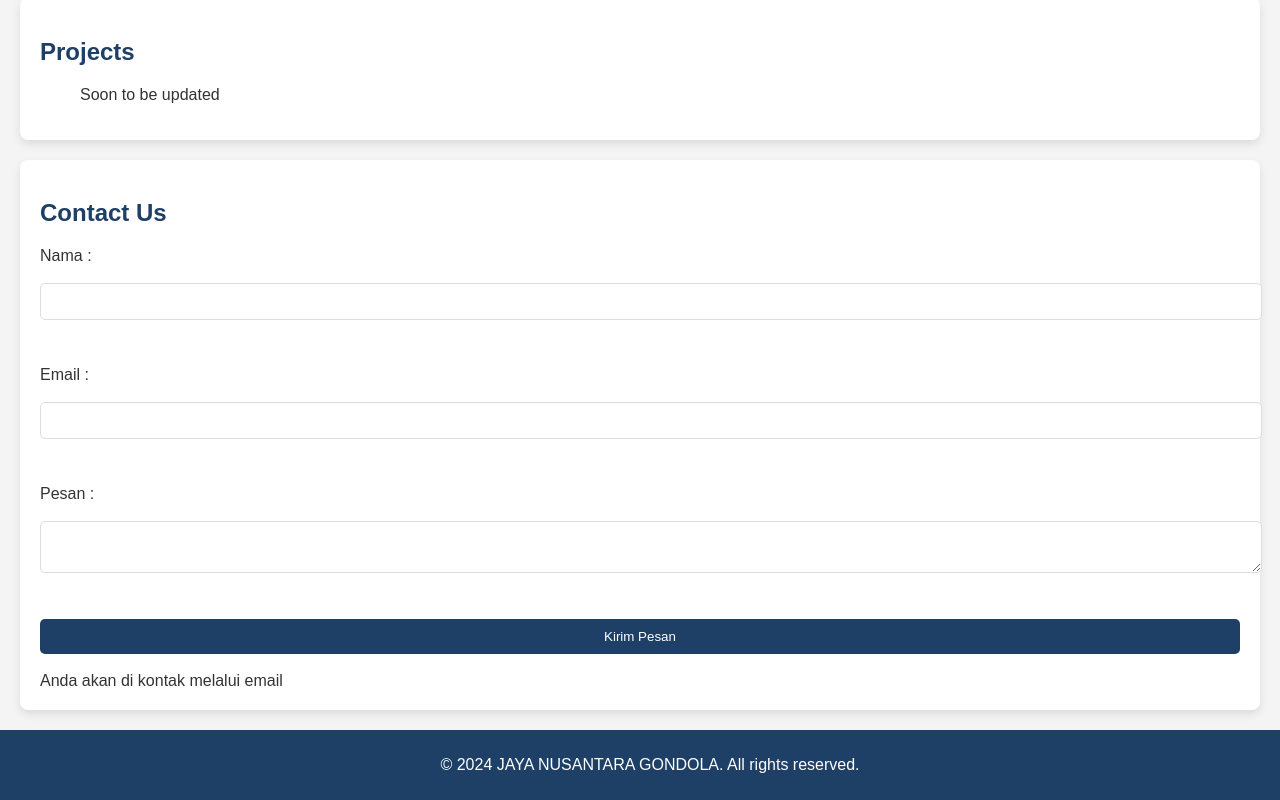
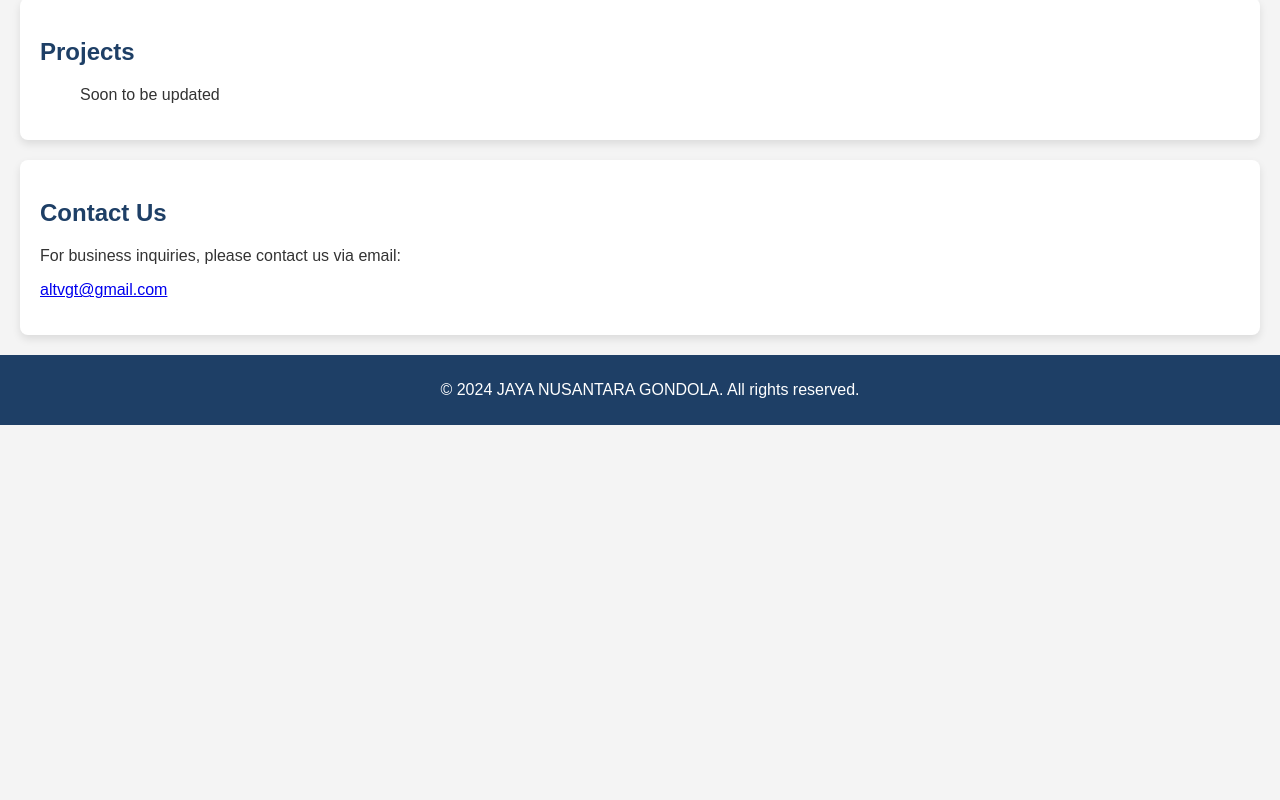
Before and after one commit to simonyunior/JAYA-NUSANTARA-GONDOLA, a plain HTML site: page web.html in a window 1280 px wide. Shown: the part 449-1249 px from the top of the page. After the commit the page ends 874 px from the top, so only its background shows below. Drawn offline with Linux system fonts and the light colour scheme.

Commit message:
minor changes

```diff
--- a/web.html
+++ b/web.html
@@ -4,7 +4,7 @@
   <meta charset="UTF-8">
   <meta name="viewport" content="width=device-width, initial-scale=1.0">
   <link rel="stylesheet" href="styles.css">
-  <title>My Company Website</title>
+  <title>JAYA NUSANTARA GONDOLA</title>
 </head>
 <body>
   <header>
@@ -33,22 +33,9 @@
 
   <section id="contact">
     <h2>Contact Us</h2>
-    <form action="altvgt@gmail.com" method="POST" enctype="text/plain">
-      <label for="name">Nama :</label><br>
-      <input type="text" id="name" name="name" required><br><br>
-
-      <label for="email">Email :</label><br>
-      <input type="email" id="email" name="email" required><br><br>
-
-      <label for="message">Pesan :</label><br>
-      <textarea id="message" name="message" required></textarea><br><br>
-
-      <button type="submit">Kirim Pesan</button><br>
-
-    <label> Anda akan di kontak melalui email </label>
-    </form>
+    <p>For business inquiries, please contact us via email:</p>
+    <p><a href="mailto:altvgt@gmail.com">altvgt@gmail.com</a></p>
   </section>
-
 
   <footer>
     <p>&copy; 2024 JAYA NUSANTARA GONDOLA. All rights reserved.</p>
```
